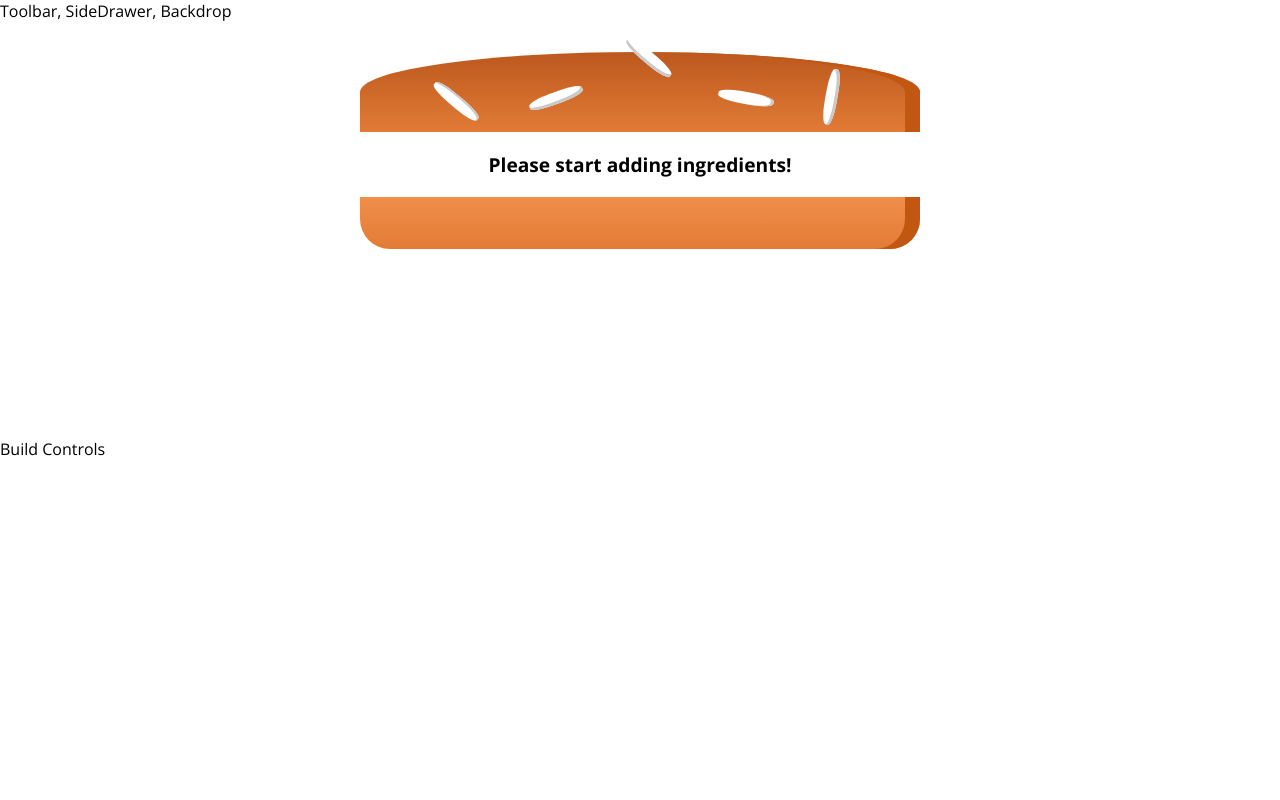
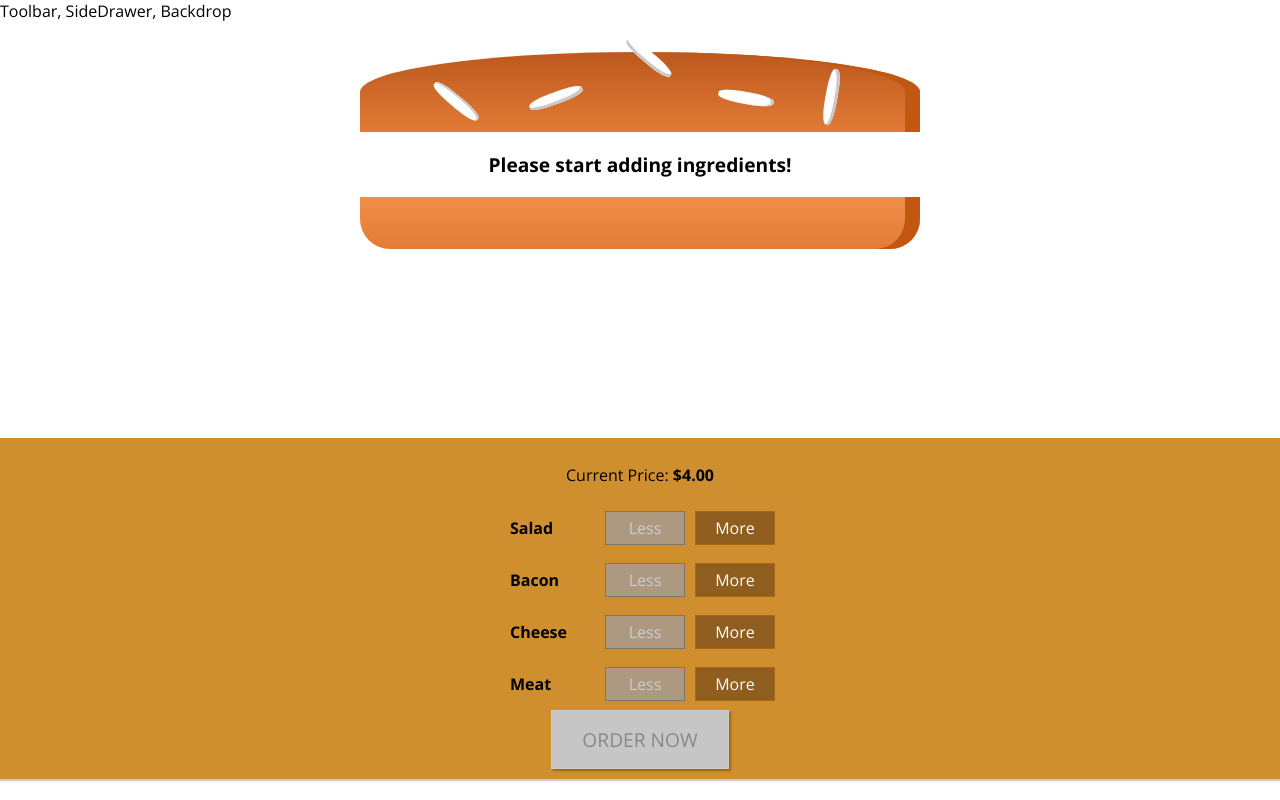
Before and after one commit to BagmanG/burger-builder, a React (Create React App) app: page / in a window 1280 px wide. Built offline with nearby package versions, Linux system fonts and the light colour scheme.

Commit message:
Add modal window for ordering

```diff
--- /dev/null
+++ b/src/components/Burger/BuildControls/BuildControl/BuildControl.js
@@ -0,0 +1,22 @@
+import React from 'react';
+import classes from './BuildControl.module.css';
+
+const buildControl = props => {
+    return (
+        <div className={classes.BuildControl}>
+            <div className={classes.Label}>{props.label}</div>
+            <button
+                className={classes.Less}
+                onClick={props.removed}
+                disabled={props.disabled}
+            >
+                Less
+            </button>
+            <button className={classes.More} onClick={props.added}>
+                More
+            </button>
+        </div>
+    );
+};
+
+export default buildControl;
--- /dev/null
+++ b/src/components/Burger/BuildControls/BuildControl/BuildControl.module.css
@@ -0,0 +1,58 @@
+.BuildControl {
+    display: flex;
+    justify-content: space-between;
+    align-items: center;
+    margin: 5px 0;
+}
+
+.BuildControl button {
+    display: block;
+    font: inherit;
+    padding: 5px;
+    margin: 0 5px;
+    width: 80px;
+    border: 1px solid #aa6817;
+    cursor: pointer;
+    outline: none;
+}
+
+.BuildControl button:disabled {
+    background-color: #ac9980;
+    border: 1px solid #7e7365;
+    color: #ccc;
+    cursor: default;
+}
+
+.BuildControl button:hover:disabled {
+    background-color: #ac9980;
+    color: #ccc;
+    cursor: not-allowed;
+}
+
+.Label {
+    padding: 10px;
+    font-weight: bold;
+    width: 80px;
+}
+
+.BuildControl .Less {
+    background-color: #d39952;
+    color: white;
+}
+
+.BuildControl .More {
+    background-color: #8f5e1e;
+    color: white;
+}
+
+.BuildControl .Less:hover,
+.BuildControl .Less:active {
+    background-color: #daa972;
+    color: white;
+}
+
+.BuildControl .More:hover,
+.BuildControl .More:active {
+    background-color: #99703f;
+    color: white;
+}
--- a/src/components/Burger/BuildControls/BuildControls.js
+++ b/src/components/Burger/BuildControls/BuildControls.js
@@ -1,8 +1,38 @@
 import React from 'react';
 import classes from './BuildControls.module.css';
+import BuildControl from './BuildControl/BuildControl';
+
+const controls = [
+    { label: 'Salad', type: 'salad' },
+    { label: 'Bacon', type: 'bacon' },
+    { label: 'Cheese', type: 'cheese' },
+    { label: 'Meat', type: 'meat' }
+];
 
 const buildControls = props => {
-    return <div></div>;
+    return (
+        <div className={classes.BuildControls}>
+            <p>
+                Current Price: <strong>${props.price.toFixed(2)}</strong>
+            </p>
+            {controls.map(ctrl => (
+                <BuildControl
+                    key={ctrl.label}
+                    label={ctrl.label}
+                    added={() => props.ingredientAdded(ctrl.type)}
+                    removed={() => props.ingredientRemoved(ctrl.type)}
+                    disabled={props.disabled[ctrl.type]}
+                />
+            ))}
+            <button
+                className={classes.OrderButton}
+                disabled={!props.purchasable}
+                onClick={props.ordered}
+            >
+                ORDER NOW
+            </button>
+        </div>
+    );
 };
 
 export default buildControls;
--- a/src/components/Burger/BuildControls/BuildControls.module.css
+++ b/src/components/Burger/BuildControls/BuildControls.module.css
@@ -2,9 +2,51 @@
     width: 100%;
     background-color: #cf8f2e;
     display: flex;
-    flex-grow: column;
+    flex-direction: column;
     align-items: center;
     box-shadow: 0 2px 1px #ccc;
     margin: auto;
     padding: 10px 0;
 }
+
+.OrderButton {
+    background-color: #dad735;
+    outline: none;
+    cursor: pointer;
+    border: 1px solid #966909;
+    color: #966909;
+    font-family: inherit;
+    font-size: 1.2em;
+    padding: 15px 30px;
+    box-shadow: 2px 2px 2px #966909;
+}
+
+.OrderButton:hover,
+.OrderButton:active {
+    background-color: #a0db41;
+    border: 1px solid #966909;
+    color: #966909;
+}
+
+.OrderButton:disabled {
+    background-color: #c7c6c6;
+    cursor: not-allowed;
+    border: 1px solid #ccc;
+    color: #888888;
+}
+
+.OrderButton:not(:disabled) {
+    animation: enable 0.3s linear;
+}
+
+@keyframes enable {
+    0% {
+        transform: scale(1);
+    }
+    60% {
+        transform: scale(1.1);
+    }
+    100% {
+        transform: scale(1);
+    }
+}
--- a/src/components/Burger/Burger.module.css
+++ b/src/components/Burger/Burger.module.css
@@ -2,7 +2,7 @@
     width: 100%;
     margin: auto;
     height: 250px;
-    overflow: hidden;
+    overflow-y: scroll;
     text-align: center;
     font-weight: bold;
     font-size: 1.2rem;
--- /dev/null
+++ b/src/components/Burger/OrderSummary/OrderSummary.js
@@ -0,0 +1,22 @@
+import React from 'react';
+import Aux from '../../../hoc/Aux';
+
+const orderSummary = props => {
+    const ingridientSummary = Object.keys(props.ingridients).map(igKey => (
+        <li key={igKey}>
+            <span style={{ textTrasnsform: 'capitalize' }}>{igKey}</span>:
+            {props.ingridients[igKey]}
+        </li>
+    ));
+
+    return (
+        <Aux>
+            <h3>You order</h3>
+            <p>A delicious burger with the following ingridients:</p>
+            <ul>{ingridientSummary}</ul>
+            <p>Continue to Checkout?</p>
+        </Aux>
+    );
+};
+
+export default orderSummary;
--- /dev/null
+++ b/src/components/UI/Modal/Modal.js
@@ -0,0 +1,16 @@
+import React from 'react';
+import classes from './Modal.module.css';
+
+const modal = props => (
+    <div
+        style={{
+            transform: props.show ? 'translateY(0)' : 'translateY(-100vh)',
+            opacity: props.show ? '1' : '0'
+        }}
+        className={classes.Modal}
+    >
+        {props.children}
+    </div>
+);
+
+export default modal;
--- /dev/null
+++ b/src/components/UI/Modal/Modal.module.css
@@ -0,0 +1,20 @@
+.Modal {
+    position: fixed;
+    z-index: 500;
+    background-color: white;
+    width: 70%;
+    border: 1px solid #ccc;
+    box-shadow: 1px 1px 1px black;
+    padding: 16px;
+    left: 15%;
+    top: 30%;
+    box-sizing: border-box;
+    transition: all 0.3s ease-out;
+}
+
+@media (min-width: 600px) {
+    .Modal {
+        width: 500px;
+        left: calc(50% - 250px);
+    }
+}
--- a/src/containers/BurgerBuilder/BurgerBuilder.js
+++ b/src/containers/BurgerBuilder/BurgerBuilder.js
@@ -1,8 +1,17 @@
 import React, { Component } from 'react';
 
 import Aux from '../../hoc/Aux';
+import Modal from '../../components/UI/Modal/Modal';
 import Burger from '../../components/Burger/Burger';
+import BuildControls from '../../components/Burger/BuildControls/BuildControls';
+import OrderSummary from '../../components/Burger/OrderSummary/OrderSummary';
 
+const INGREDIENT_PRICES = {
+    salad: 0.5,
+    cheese: 0.4,
+    bacon: 0.6,
+    meat: 1.3
+};
 class BurgerBuilder extends Component {
     state = {
         ingredients: {
@@ -10,14 +19,88 @@
             bacon: 0,
             cheese: 0,
             meat: 0
+        },
+        totalPrice: 4,
+        purchasable: false,
+        purchasing: false
+    };
+
+    addIngredientHandler = type => {
+        const oldCount = this.state.ingredients[type];
+        const updatedCount = oldCount + 1;
+        const updatedIngredients = { ...this.state.ingredients };
+        updatedIngredients[type] = updatedCount;
+        const priceAddition = INGREDIENT_PRICES[type];
+        const oldPrice = this.state.totalPrice;
+        const newPrice = oldPrice + priceAddition;
+        this.setState({
+            totalPrice: newPrice,
+            ingredients: updatedIngredients
+        });
+        this.updatePurchaseState(updatedIngredients);
+    };
+
+    removeIngredientHandler = type => {
+        const oldCount = this.state.ingredients[type];
+        if (oldCount <= 0) {
+            return;
         }
+        const updatedCount = oldCount - 1;
+        const updatedIngredients = { ...this.state.ingredients };
+        updatedIngredients[type] = updatedCount;
+        const priceDeduction = INGREDIENT_PRICES[type];
+        const oldPrice = this.state.totalPrice;
+        const newPrice = oldPrice - priceDeduction;
+        this.setState({
+            totalPrice: newPrice,
+            ingredients: updatedIngredients
+        });
+        this.updatePurchaseState(updatedIngredients);
+    };
+
+    updatePurchaseState = ingredients => {
+        const sum = Object.keys(ingredients)
+            .map(igKey => {
+                return ingredients[igKey];
+            })
+            .reduce((sum, el) => {
+                return sum + el;
+            }, 0);
+
+        this.setState({
+            purchasable: sum > 0
+        });
+    };
+
+    purchasedHandler = () => {
+        this.setState({
+            purchasing: true
+        });
     };
 
     render() {
+        const disabledInfo = {
+            ...this.state.ingredients
+        };
+
+        for (let key in disabledInfo) {
+            disabledInfo[key] = disabledInfo[key] <= 0;
+        }
+
         return (
             <Aux>
+                <Modal show={this.state.purchasing}>
+                    <OrderSummary ingridients={this.state.ingredients} />
+                </Modal>
                 <Burger ingredients={this.state.ingredients} />
-                <div>Build Controls</div>
+                <BuildControls
+                    ingredientAdded={this.addIngredientHandler}
+                    ingredientRemoved={this.removeIngredientHandler}
+                    disabled={disabledInfo}
+                    purchasable={this.state.purchasable}
+                    price={this.state.totalPrice}
+                    ordered={this.purchasedHandler}
+                />
             </Aux>
         );
     }
```
